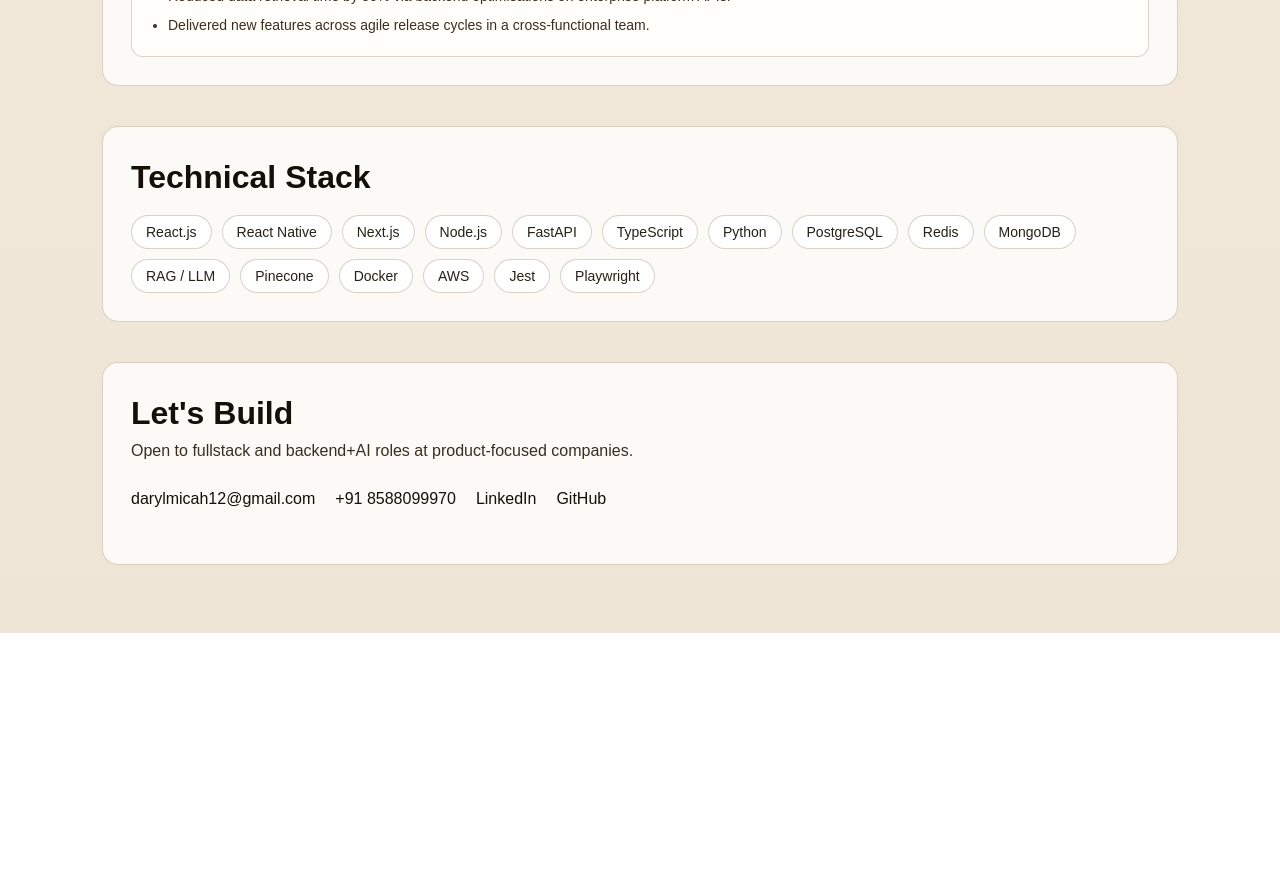
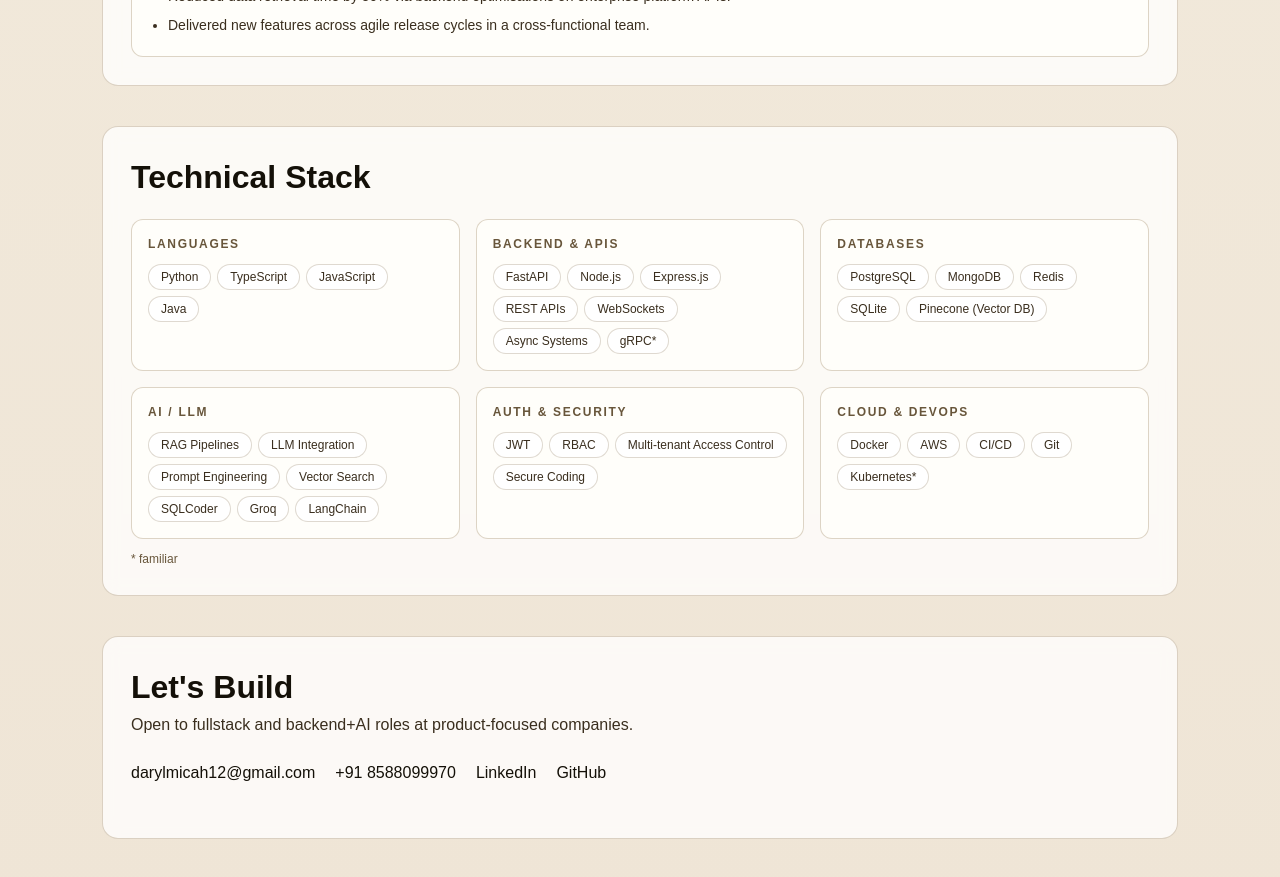
Before and after one commit to daryl-micah/portfolio_26, a React (Vite) app: page / in a window 1280 px wide. Shown: the part 1800-2677 px from the top of the page. Before the commit the page ends 2433 px from the top, so only its background shows below. Built offline with nearby package versions, Linux system fonts and the light colour scheme; no server answers.

Commit message:
feat: upgrade skills section

```diff
--- a/src/components/HomePage.tsx
+++ b/src/components/HomePage.tsx
@@ -1,6 +1,6 @@
 import ProjectCard from "./ProjectCard";
-import Tag from "./Tag";
-import { EXPERIENCE, STACK, getProjects } from "../data/portfolio";
+import StackSection from "./StackSection";
+import { EXPERIENCE, getProjects } from "../data/portfolio";
 
 type HomePageProps = {
   cortexRoute: string;
@@ -159,19 +159,7 @@
         </div>
       </section>
 
-      <section
-        className="mt-10 w-full rounded-2xl border border-[rgba(132,102,59,0.28)] bg-[rgba(255,255,255,0.77)] p-5 backdrop-blur-sm md:p-7"
-        id="stack"
-      >
-        <h2 className="text-[clamp(1.4rem,3.2vw,2rem)] font-semibold leading-snug text-[#141008]">
-          Technical Stack
-        </h2>
-        <div className="mt-4 flex flex-wrap gap-2.5">
-          {STACK.map((skill) => (
-            <Tag key={skill}>{skill}</Tag>
-          ))}
-        </div>
-      </section>
+      <StackSection />
 
       <footer
         className="mt-10 mb-5 w-full rounded-2xl border border-[rgba(132,102,59,0.28)] bg-[rgba(255,255,255,0.77)] p-5 backdrop-blur-sm md:p-7"
--- /dev/null
+++ b/src/components/SkillCategoryCard.tsx
@@ -0,0 +1,27 @@
+import type { SkillCategory } from "../data/portfolio";
+
+type SkillCategoryCardProps = {
+  category: SkillCategory;
+};
+
+function SkillCategoryCard({ category }: SkillCategoryCardProps) {
+  return (
+    <div className="rounded-xl border border-[rgba(132,102,59,0.28)] bg-[#fffefa] p-4">
+      <p className="mb-3 text-xs font-semibold tracking-[0.14em] uppercase text-[#68563b]">
+        {category.label}
+      </p>
+      <div className="flex flex-wrap gap-1.5">
+        {category.items.map((item) => (
+          <span
+            key={item}
+            className="rounded-full border border-[rgba(95,65,21,0.2)] bg-white px-3 py-1 text-xs text-[#3a2e1e]"
+          >
+            {item}
+          </span>
+        ))}
+      </div>
+    </div>
+  );
+}
+
+export default SkillCategoryCard;
--- /dev/null
+++ b/src/components/StackSection.tsx
@@ -0,0 +1,23 @@
+import SkillCategoryCard from "./SkillCategoryCard";
+import { STACK_GROUPS, STACK_NOTE } from "../data/portfolio";
+
+function StackSection() {
+  return (
+    <section
+      className="mt-10 w-full rounded-2xl border border-[rgba(132,102,59,0.28)] bg-[rgba(255,255,255,0.77)] p-5 backdrop-blur-sm md:p-7"
+      id="stack"
+    >
+      <h2 className="text-[clamp(1.4rem,3.2vw,2rem)] font-semibold leading-snug text-[#141008]">
+        Technical Stack
+      </h2>
+      <div className="mt-5 grid grid-cols-1 gap-4 sm:grid-cols-2 lg:grid-cols-3">
+        {STACK_GROUPS.map((category) => (
+          <SkillCategoryCard key={category.label} category={category} />
+        ))}
+      </div>
+      <p className="mt-3 text-xs text-[#68563b]">{STACK_NOTE}</p>
+    </section>
+  );
+}
+
+export default StackSection;
--- a/src/data/portfolio.ts
+++ b/src/data/portfolio.ts
@@ -18,6 +18,11 @@
   company: string;
   period: string;
   bullets: string[];
+};
+
+export type SkillCategory = {
+  label: string;
+  items: string[];
 };
 
 export const EXPERIENCE: ExperienceItem[] = [
@@ -70,6 +75,51 @@
   "Playwright",
 ];
 
+export const STACK_GROUPS: SkillCategory[] = [
+  {
+    label: "Languages",
+    items: ["Python", "TypeScript", "JavaScript", "Java"],
+  },
+  {
+    label: "Backend & APIs",
+    items: [
+      "FastAPI",
+      "Node.js",
+      "Express.js",
+      "REST APIs",
+      "WebSockets",
+      "Async Systems",
+      "gRPC*",
+    ],
+  },
+  {
+    label: "Databases",
+    items: ["PostgreSQL", "MongoDB", "Redis", "SQLite", "Pinecone (Vector DB)"],
+  },
+  {
+    label: "AI / LLM",
+    items: [
+      "RAG Pipelines",
+      "LLM Integration",
+      "Prompt Engineering",
+      "Vector Search",
+      "SQLCoder",
+      "Groq",
+      "LangChain",
+    ],
+  },
+  {
+    label: "Auth & Security",
+    items: ["JWT", "RBAC", "Multi-tenant Access Control", "Secure Coding"],
+  },
+  {
+    label: "Cloud & DevOps",
+    items: ["Docker", "AWS", "CI/CD", "Git", "Kubernetes*"],
+  },
+];
+
+export const STACK_NOTE = "* familiar";
+
 export function getProjects(cortexRoute: string, peanutUrl: string): Project[] {
   return [
     {
```
